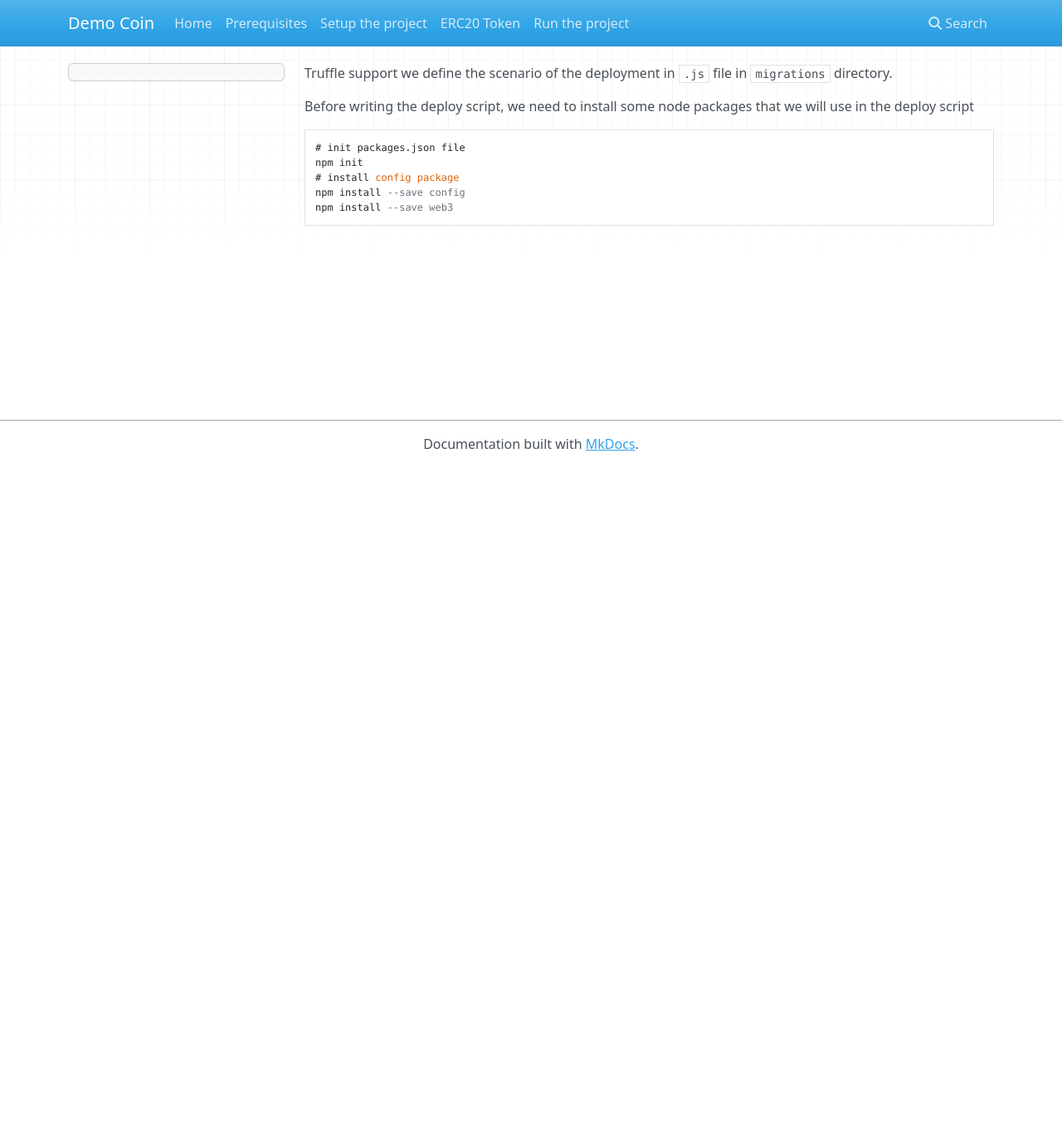
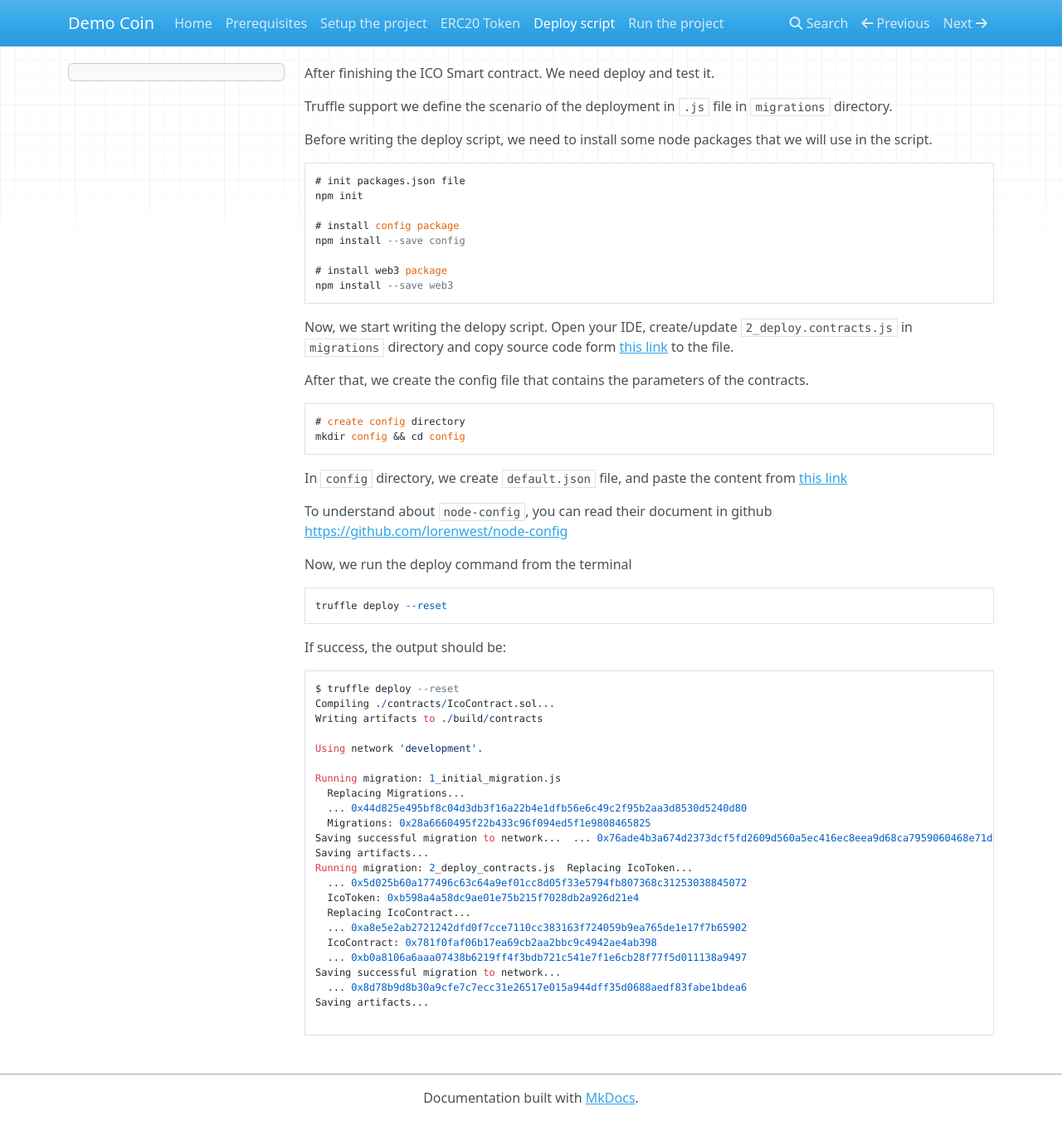
Before and after one commit to thanhson1085/DemoCoin, an MkDocs documentation site: the page built from docs/writing_deploy_script.md, in a window 1280 px wide and 1351 px high. Shown: the whole window at 83% size. Built offline with MkDocs 1.6.1, drawn with Linux system fonts in a browser that asks for light colours; nearby versions of some CDN libraries; old or Windows-style settings are respelled for this version of MkDocs.

Commit message:
deploy docs

````diff
--- a/docs/writing_deploy_script.md
+++ b/docs/writing_deploy_script.md
@@ -1,10 +1,60 @@
+After finishing the ICO Smart contract. We need deploy and test it.
+
 Truffle support we define the scenario of the deployment in `.js` file in `migrations` directory.
 
-Before writing the deploy script, we need to install some node packages that we will use in the deploy script
+Before writing the deploy script, we need to install some node packages that we will use in the script.
 ```
 # init packages.json file
 npm init
+
 # install config package
 npm install --save config
+
+# install web3 package
 npm install --save web3
 ```
+
+Now, we start writing the delopy script. Open your IDE, create/update `2_deploy.contracts.js` in `migrations` directory and copy source code form [this link](https://github.com/thanhson1085/DemoCoin/blob/master/migrations/2_deploy_contracts.js) to the file.
+
+After that, we create the config file that contains the parameters of the contracts.
+
+```
+# create config directory
+mkdir config && cd config
+```
+
+In `config` directory, we create `default.json` file, and paste the content from [this link](https://github.com/thanhson1085/DemoCoin/blob/master/config/default.json)
+
+To understand about `node-config`, you can read their document in github [https://github.com/lorenwest/node-config](https://github.com/lorenwest/node-config)
+
+Now, we run the deploy command from the terminal
+```
+truffle deploy --reset
+```
+
+If success, the output should be:
+```
+$ truffle deploy --reset
+Compiling ./contracts/IcoContract.sol...
+Writing artifacts to ./build/contracts
+
+Using network 'development'.
+
+Running migration: 1_initial_migration.js
+  Replacing Migrations...
+  ... 0x44d825e495bf8c04d3db3f16a22b4e1dfb56e6c49c2f95b2aa3d8530d5240d80
+  Migrations: 0x28a6660495f22b433c96f094ed5f1e9808465825
+Saving successful migration to network...  ... 0x76ade4b3a674d2373dcf5fd2609d560a5ec416ec8eea9d68ca7959060468e71d
+Saving artifacts...
+Running migration: 2_deploy_contracts.js  Replacing IcoToken...
+  ... 0x5d025b60a177496c63c64a9ef01cc8d05f33e5794fb807368c31253038845072
+  IcoToken: 0xb598a4a58dc9ae01e75b215f7028db2a926d21e4
+  Replacing IcoContract...
+  ... 0xa8e5e2ab2721242dfd0f7cce7110cc383163f724059b9ea765de1e17f7b65902
+  IcoContract: 0x781f0faf06b17ea69cb2aa2bbc9c4942ae4ab398
+  ... 0xb0a8106a6aaa07438b6219ff4f3bdb721c541e7f1e6cb28f77f5d011138a9497
+Saving successful migration to network...
+  ... 0x8d78b9d8b30a9cfe7c7ecc31e26517e015a944dff35d0688aedf83fabe1bdea6
+Saving artifacts...
+
+```
--- a/mkdocs.yml
+++ b/mkdocs.yml
@@ -4,4 +4,5 @@ pages:
     - Prerequisites: prerequisites.md
     - Setup the project: setup_project.md
     - ERC20 Token: erc20_token.md
+    - Deploy script: writing_deploy_script.md
     - Run the project: run_project.md
````
